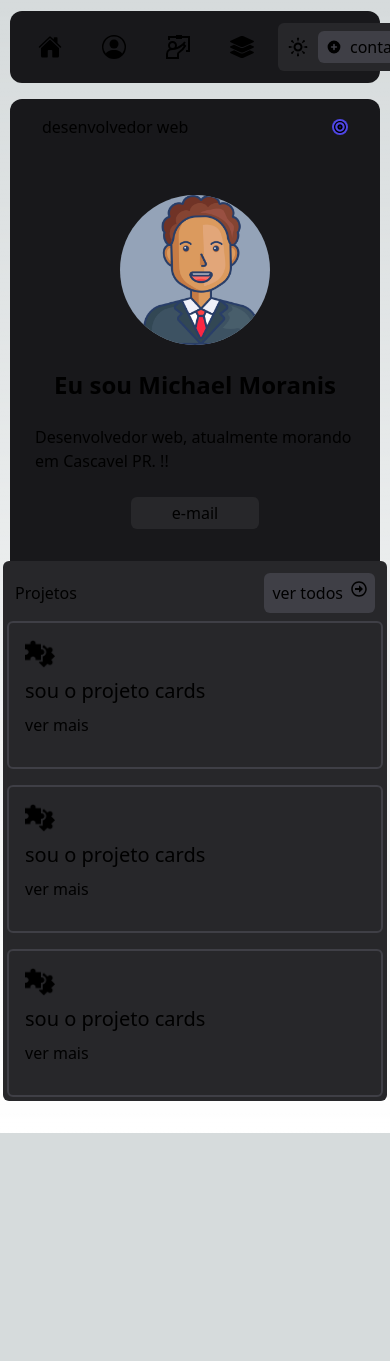
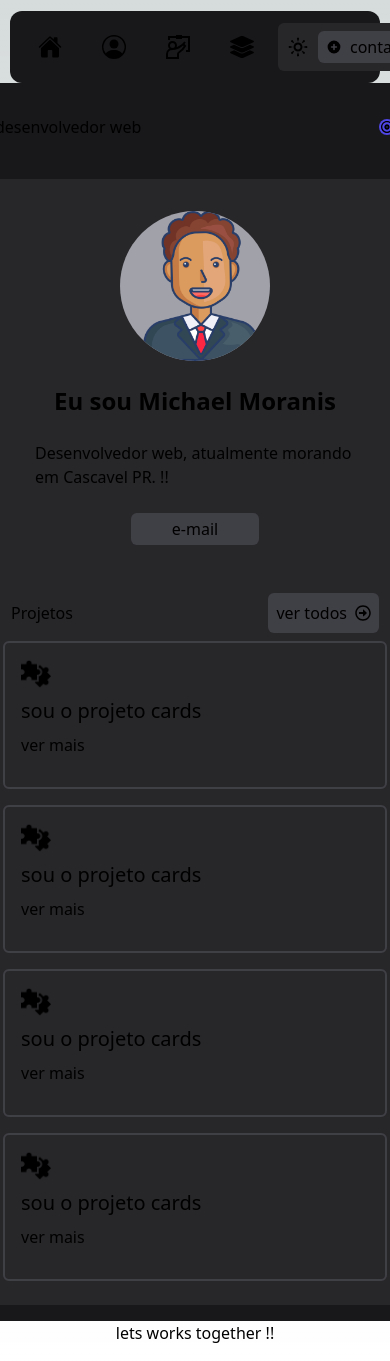
Before and after one commit to MichaelMoranis/portifolio, a Next.js app: page / in a window 390 px wide. Shown: the top 1361 px of the page. Before the commit the page ends 1133 px from the top, so only its background shows below. Built offline with nearby package versions, Linux system fonts and the light colour scheme.

Commit message:
style: refact styles components margin padding cards

```diff
--- a/src/app/components/Banner/page.tsx
+++ b/src/app/components/Banner/page.tsx
@@ -4,11 +4,11 @@ import Image from "next/image";
 
 export default function Banner() {
   return (
-    <div className="flex flex-col justify-around items-center">
-      <div className="flex flex-col items-center justify-around gap-6 w-full md:flex-row md:items-center  m-2 px-6">
+    <div className="flex flex-col w-full justify-around items-center bg-zinc-800">
+      <div className="flex flex-col items-center justify-around gap-6 w-full md:flex-row md:items-center  m-2 px-6 bg-zinc-800">
         <div>
           <Image
-            className="flex items-center md:w-18 md:h-18 justify-center border-cyan-700 bg-slate-400 border-solid rounded-full"
+            className="flex items-center md:w-18 md:h-18 justify-center border-cyan-700 bg-zinc-400 border-solid rounded-full"
             src="/cara.png"
             width={150}
             height={150}
@@ -24,7 +24,7 @@ export default function Banner() {
               Desenvolvedor web, atualmente morando em Cascavel PR. !!
             </h3>
           </div>
-          <button className="flex items-center justify-center gap-2 bg-zinc-800 rounded-md px-4 py2 py-1 w-32">
+          <button className="flex items-center justify-center gap-2 bg-zinc-700 rounded-md px-4 py2 py-1 w-32">
             e-mail
           </button>
         </div>
--- /dev/null
+++ b/src/app/components/Outdoor/index.tsx
@@ -0,0 +1,7 @@
+export default function Outdoor() {
+    return (
+        <div className="flex flex-col justify-center items-center">
+            lets works together !!
+        </div>
+    )
+}
--- a/src/app/components/Projects/page.tsx
+++ b/src/app/components/Projects/page.tsx
@@ -12,7 +12,7 @@ interface Props {
 export default function Projects({ html_url }: Props) {
   return (
     <motion.div
-      initial={{ x: 300, opacity: 0 }}
+      initial={{ x: 60, opacity: 0 }}
       animate={{ x: 0, opacity: 1 }}
       exit={{ x: 300, opacity: 0 }}
       transition={{
@@ -20,18 +20,20 @@ export default function Projects({ html_url }: Props) {
         stiffness: 260,
         damping: 40,
       }}
+      className="w-full"
     >
-      <div className="bg-zinc-800 w-96  justify-between rounded-md p-1">
-        <div className="flex items-center justify-between p-2 rounded-md">
+      <div className="w-full">
+        <div className="flex w-full items-center justify-between p-2 rounded-md">
           <div>Projetos</div>
           <div>
-            <button className="flex gap-2 bg-zinc-700 p-2 rounded-md">
+            <button className="flex gap-2 items-center bg-zinc-700 p-2 rounded-md">
               <Link href={"components/Works"}>ver todos</Link>
               <FaRegArrowAltCircleRight />
             </button>
           </div>
         </div>
-        <div className="flex flex-col gap-4">
+        <div className="flex  flex-col w-full gap-4">
+          <Cards link={html_url}>sou o projeto cards</Cards>
           <Cards link={html_url}>sou o projeto cards</Cards>
           <Cards link={html_url}>sou o projeto cards</Cards>
           <Cards link={html_url}>sou o projeto cards</Cards>
--- a/src/app/components/Works/page.tsx
+++ b/src/app/components/Works/page.tsx
@@ -34,11 +34,10 @@ export default function Works() {
     SearchRepo();
   }, []);
   return (
-    <div>
+    <div className="w-full">
       <Description />
-      <h3>Projetos</h3>
       <motion.div
-        initial={{ x: 300, opacity: 0 }}
+        initial={{ x: 60, opacity: 0 }}
         animate={{ x: 0, opacity: 1 }}
         exit={{ x: 300, opacity: 0 }}
         transition={{
@@ -46,7 +45,9 @@ export default function Works() {
           stiffness: 260,
           damping: 20,
         }}
+        className="bg-zinc-800"
       >
+      <h3 className="bg-zinc-800">Projetos</h3>
         <div className=" bg-zinc-800 w-full  px-2  py-4 rounded-md">
           <ul className="flex flex-col gap-4">
             {repos.map((repo) => (
--- a/src/app/layout.tsx
+++ b/src/app/layout.tsx
@@ -2,6 +2,7 @@ import type { Metadata } from "next";
 import "./globals.css";
 import { Header } from "./components/header/header";
 import Nav from "./components/Nav/page";
+import Outdoor from "./components/Outdoor";
 
 export const metadata: Metadata = {
   title: "Portifolio",
@@ -17,10 +18,11 @@ export default function RootLayout({
     <html lang="en">
       <body className="flex flex-col items-center py-4">
       <Header />
-        <main className="flex min-h-screen flex-col items-center  px-4  bg-zinc-900 my-4 mx-2 w-full md:w-4/6 xl:max-w-screen-sm  rounded-xl gap-8">
+        <main className="flex min-h-screen flex-col items-center  px-4 py-4  bg-zinc-900 mx-2 md:w-4/6 xl:max-w-screen-sm  rounded-xl gap-6">
         <Nav />
          {children}
         </main>
+        <Outdoor />
       </body>
     </html>
   );
--- a/src/app/page.tsx
+++ b/src/app/page.tsx
@@ -3,11 +3,11 @@ import Projects from "./components/Projects/page";
 
 export default function Home() {
   return (
-    <>
-      <section className="flex flex-col items-center w-full gap-6">
+    <div className="flex flex-col gap-8 p-6 w-full rounded-md bg-zinc-800">
+      <section className="flex bg-zinc-700 flex-col items-center w-full">
         <Description />
-        <Projects html_url="#" />
       </section>
-    </>
+      <Projects html_url="#" />
+    </div>
   );
 }
```
